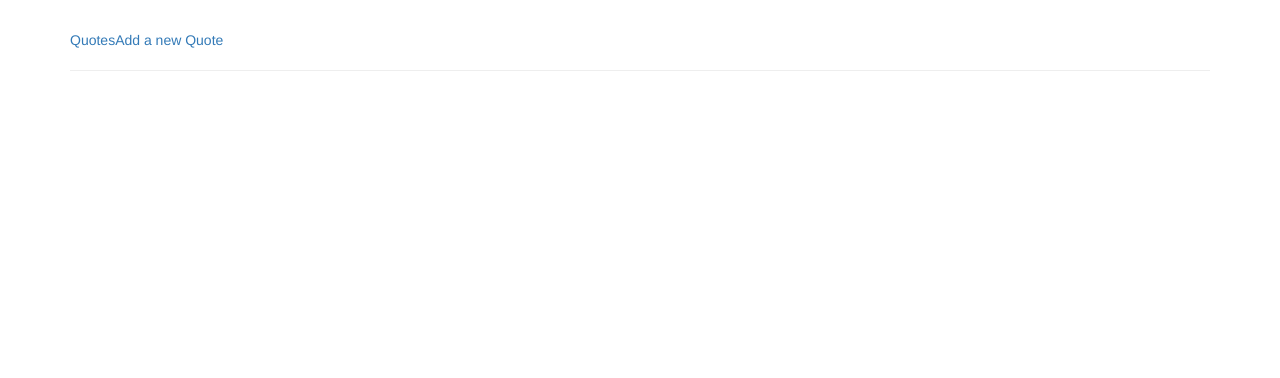
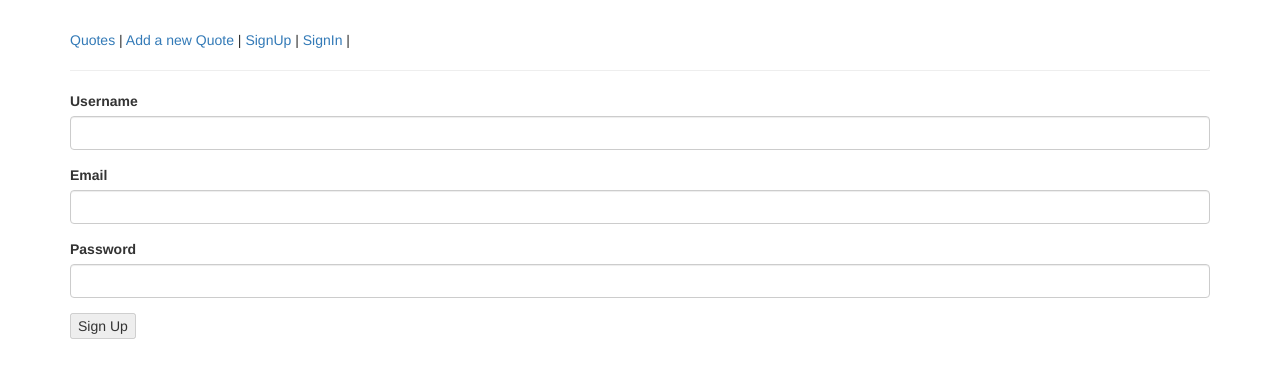
Before and after one commit to Derevyanko/laraangu, an Angular app in the folder angulara-front-end/: page /signup in a window 1280 px wide. Before the commit this address led to /. Shown: the top 378 px of the page. Built offline with nearby package versions, Linux system fonts and the light colour scheme.

Commit message:
Sign Up functionality

```diff
--- a/angulara-front-end/src/app/app.component.html
+++ b/angulara-front-end/src/app/app.component.html
@@ -2,8 +2,10 @@
   <div class="container">
     <div class="row">
       <div class="col-xs-12">
-        <a href="#" [routerLink]="['/']">Quotes</a>
-        <a href="#" [routerLink]="['/new-quote']">Add a new Quote</a>
+        <a href="#" [routerLink]="['/']">Quotes</a> |
+        <a href="#" [routerLink]="['/new-quote']">Add a new Quote</a> |
+        <a href="#" [routerLink]="['/signup']">SignUp</a> |
+        <a href="#" [routerLink]="['/signin']">SignIn</a> |
       </div>
     </div>
     <hr>
--- a/angulara-front-end/src/app/app.routing.ts
+++ b/angulara-front-end/src/app/app.routing.ts
@@ -3,10 +3,14 @@ import { Routes, RouterModule } from "@angular/router";
 
 import { QuotesComponent } from './quotes/quotes.component';
 import { NewQuoteComponent } from './new-quote/new-quote.component';
+import { SignupComponent } from './signup/signup.component';
+import { SigninComponent } from './signin/signin.component';
 
 const APP_ROUTES: Routes = [
 	{ path: '', component: QuotesComponent },
-	{ path: 'new-quote', component: NewQuoteComponent }
+	{ path: 'new-quote', component: NewQuoteComponent },
+	{ path: 'signup', component: SignupComponent },
+	{ path: 'signin', component: SigninComponent }
 ];
 
 export const routing: ModuleWithProviders = RouterModule.forRoot(APP_ROUTES);
--- /dev/null
+++ b/angulara-front-end/src/app/auth.service.ts
@@ -0,0 +1,16 @@
+import { Injectable } from "@angular/core";
+import { Http, Headers, Response } from "@angular/http";
+import { Observable } from "rxjs";
+
+@Injectable()
+export class AuthService {
+	constructor(private http: Http) {}
+
+	API = "http://localhost:8080";
+
+	signup(username: string, email: string, password: string) {
+		return this.http.post(`${this.API}/api/users`,
+			{name: username, email: email, password: password},
+			{headers: new Headers({"X-Requested-With": "XMLHttpRequest"})});
+	}
+}
--- /dev/null
+++ b/angulara-front-end/src/app/signin/signin.component.html
@@ -0,0 +1,3 @@
+<p>
+  signin works!
+</p>
--- /dev/null
+++ b/angulara-front-end/src/app/signin/signin.component.ts
@@ -0,0 +1,15 @@
+import { Component, OnInit } from '@angular/core';
+
+@Component({
+  selector: 'app-signin',
+  templateUrl: './signin.component.html',
+  styleUrls: ['./signin.component.css']
+})
+export class SigninComponent implements OnInit {
+
+  constructor() { }
+
+  ngOnInit() {
+  }
+
+}
--- /dev/null
+++ b/angulara-front-end/src/app/signup/signup.component.html
@@ -0,0 +1,15 @@
+<form (ngSubmit)="onSignup(f)" #f="ngForm">
+	<div class="form-group">
+		<label for="username">Username</label>
+		<input class="form-control" type="text" id="username" name="username" ngModel required>
+	</div>
+	<div class="form-group">
+		<label for="email">Email</label>
+		<input class="form-control" type="email" id="email" name="email" ngModel required>
+	</div>
+	<div class="form-group">
+		<label for="password">Password</label>
+		<input class="form-control" type="password" id="password" name="password" ngModel required>
+	</div>
+	<button type="submit" [disabled]="!f.valid">Sign Up</button>
+</form>
--- /dev/null
+++ b/angulara-front-end/src/app/signup/signup.component.ts
@@ -0,0 +1,26 @@
+import { Component, OnInit } from '@angular/core';
+import { NgForm } from '@angular/forms';
+
+import { AuthService } from '../auth.service';
+
+@Component({
+  selector: 'app-signup',
+  templateUrl: './signup.component.html',
+  styleUrls: ['./signup.component.css']
+})
+export class SignupComponent implements OnInit {
+
+  constructor(private authService: AuthService) { }
+
+  ngOnInit() {
+  }
+
+  onSignup(form: NgForm) {
+  	this.authService.signup(form.value.username, form.value.email, form.value.password)
+  		.subscribe(
+  			response => console.log(response),
+  			error => console.log(error)
+  		);
+  }
+
+}
```
Also changed, not shown: angulara-front-end/src/app/app.module.ts (+7 -2 lines), angulara-front-end/src/app/signin/signin.component.css (added), angulara-front-end/src/app/signup/signup.component.css (added).
